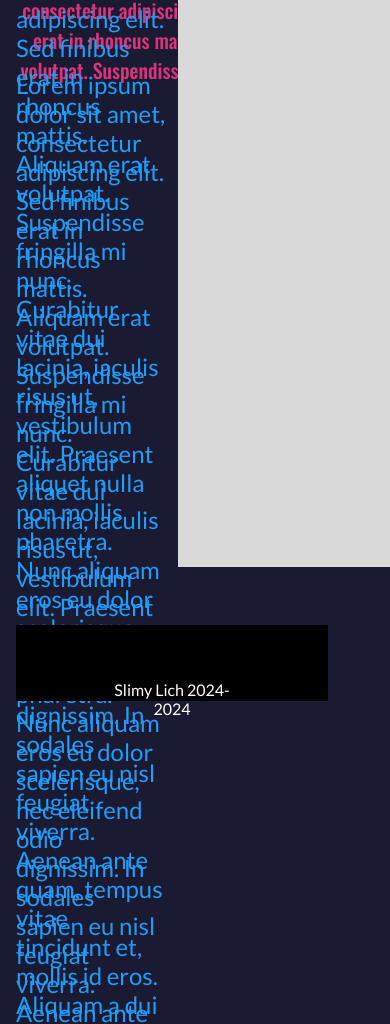
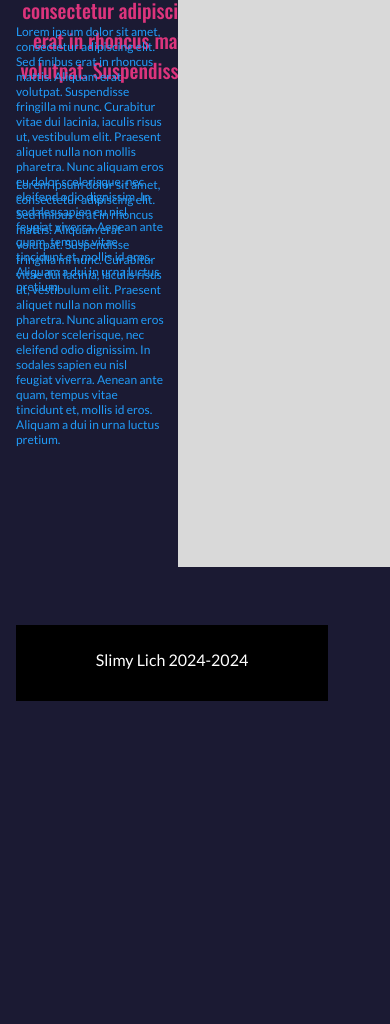
Before and after one commit to Slimylich/Proyecto-Desarrollo-Web-Daniel-Riffo-comision-66115, a plain HTML site: page pages/uxuidesign.html in a window 390 px wide. Shown: the part 159-1183 px from the top of the page. After the commit the page ends 876 px from the top, so only its background shows below. Drawn offline with nearby package versions, Linux system fonts and the light colour scheme.

Commit message:
more fixing on responsive

```diff
--- a/css/style.css
+++ b/css/style.css
@@ -222,6 +222,14 @@ p{
     width: 470px;
 }
 
+@media (max-width: 480px){
+    .expla{
+        font-size: 12px;
+        height: 276px;
+        width: 150px;
+    }
+}
+
 #rights{
     color: #FFF;
     text-align: center;
@@ -231,6 +239,12 @@ p{
     font-weight: 400;
     line-height: normal;
     padding: 55px 80px;
+}
+
+@media (max-width: 480px){
+    #rights{
+        padding: 25px 0 40px 0;
+    }
 }
 
 form{
@@ -252,9 +266,16 @@ ul{
     justify-content: space-between;
 }
 
+@media (max-width: 480px){
+    .artw{
+        flex-direction: column;
+    }
+}
+
+
 .works{
     display: flex;
-    padding: 91px 0px 436px 0px;
+    padding: 80px 0px 160px 0px
 }
 
 .sectBig{
@@ -362,7 +383,7 @@ ul{
         border-radius: 6px;
         padding: 8px;
         margin: 20px;
-}
+    }
 }
 
 .label{
```
